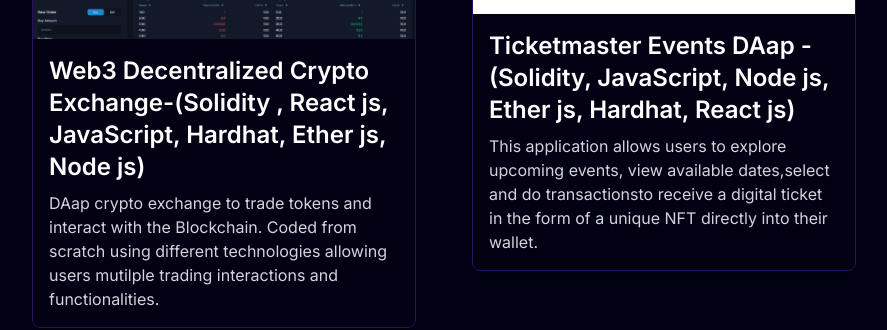
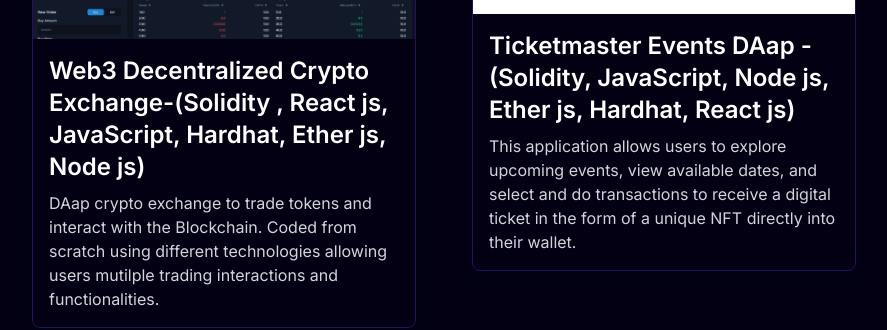
Before and after one commit to Franklin-Osede/portofoliosite, a Next.js app: page / in a window 1280 px wide. Shown: the part 3660-3990 px from the top of the page, without its empty margins (196-1083 px from the left). Built offline with nearby package versions, Linux system fonts and the light colour scheme; a web font is replaced by a local one.

Commit message:
grammar spelling

```diff
--- a/components/main/Projects.tsx
+++ b/components/main/Projects.tsx
@@ -17,7 +17,7 @@
         <ProjectCard
           src="/ticket.png"
           title="Ticketmaster Events DAap - (Solidity, JavaScript, Node js, Ether js, Hardhat, React js)"
-          description="This application allows users to explore upcoming events, view available dates,select and do transactionsto receive a digital ticket in the form of a unique NFT directly into their wallet."
+          description="This application allows users to explore upcoming events, view available dates, and select and do transactions to receive a digital ticket in the form of a unique NFT directly into their wallet."
           linkUrl="https://tikeckmasterweb3.on.fleek.co/"
         />
         <ProjectCard
```
